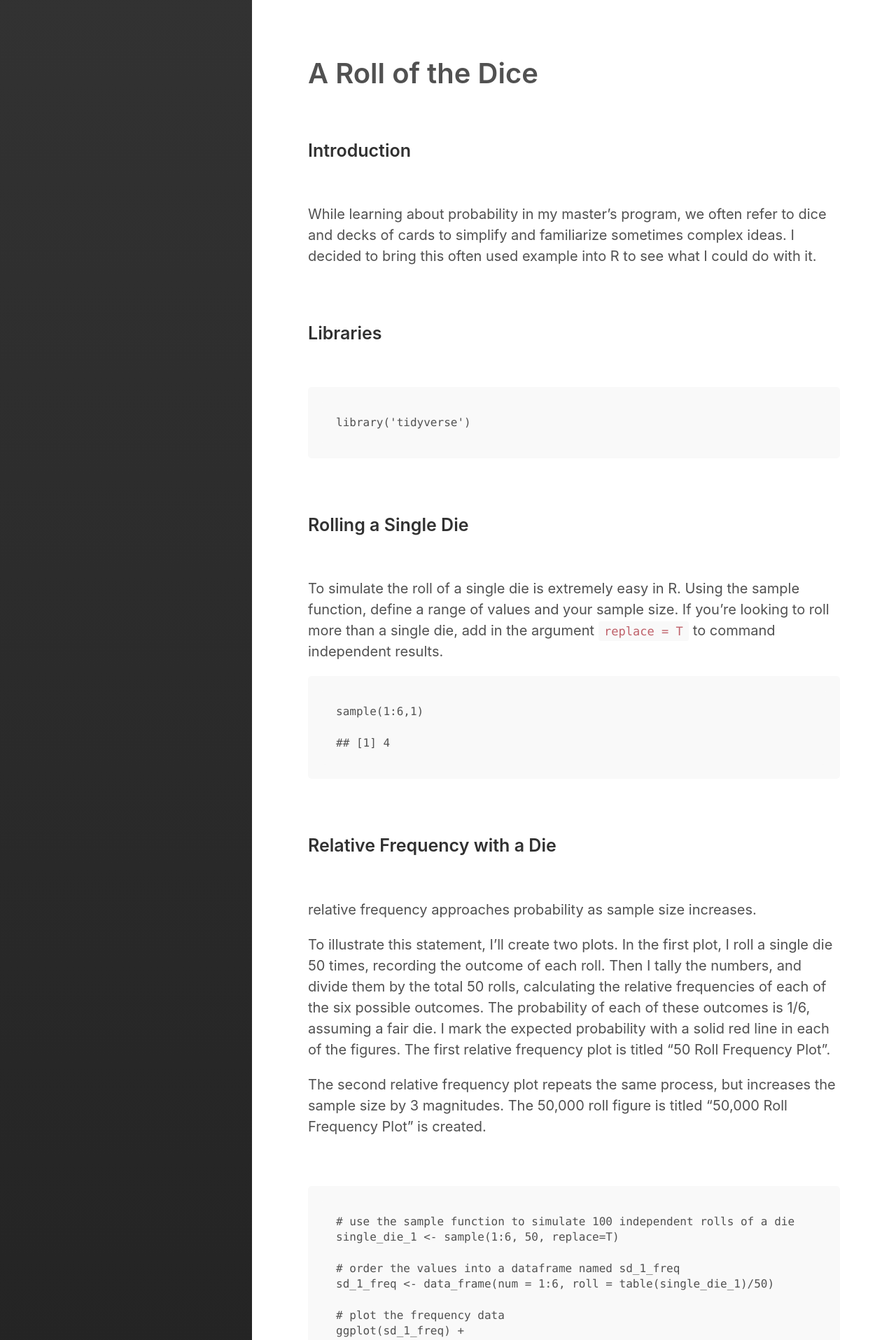
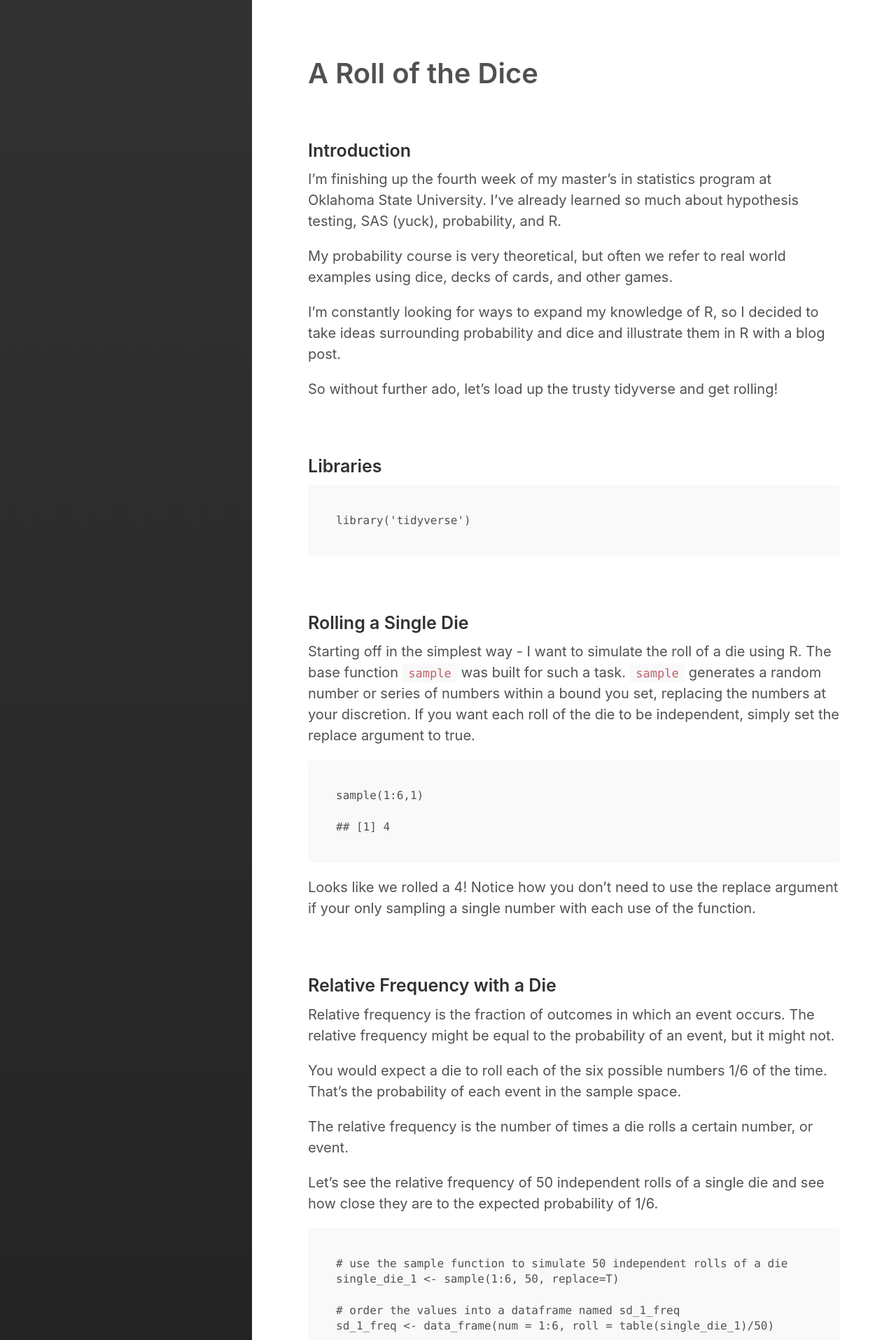
Before and after one commit to fisherra/fisherankney, a Jekyll site: the page built from _posts/2018-09-10-a-roll-of-the-dice.md, in a window 1280 px wide. Shown: the top 1915 px of the page at 70% size. Built offline with Jekyll 4.4.1, drawn with Linux system fonts in a browser that asks for light colours; some of the changed text lies outside the part shown.

Commit message:
expand narrative on roll_em

```diff
--- a/_posts/2018-09-10-a-roll-of-the-dice.md
+++ b/_posts/2018-09-10-a-roll-of-the-dice.md
@@ -4,7 +4,7 @@
 categories:
   - Blog
 top_tags: R
-exc: "This was rushed for my eager fans"
+exc: "Creating a function to plot the relative frequency of the results of any number of dice for any number of rolls."
 tags:
 - probability
 - simulation
@@ -16,18 +16,17 @@
 
 ### Introduction
 
-<br>
+I'm finishing up the fourth week of my master's in statistics program at Oklahoma State University. I've already learned so much about hypothesis testing, SAS (yuck), probability, and R.
 
-While learning about probability in my master's program, we often refer
-to dice and decks of cards to simplify and familiarize sometimes complex
-ideas. I decided to bring this often used example into R to see what I
-could do with it.
+My probability course is very theoretical, but often we refer to real world examples using dice, decks of cards, and other games.
+
+I'm constantly looking for ways to expand my knowledge of R, so I decided to take ideas surrounding probability and dice and illustrate them in R with a blog post.
+
+So without further ado, let's load up the trusty tidyverse and get rolling!
 
 <br>
 
 ### Libraries
-
-<br>
 
     library('tidyverse')
 
@@ -35,41 +34,29 @@
 
 ### Rolling a Single Die
 
-<br>
+Starting off in the simplest way - I want to simulate the roll of a die using R. The base function `sample` was built for such a task. `sample` generates a random number or series of numbers within a bound you set, replacing the numbers at your discretion. If you want each roll of the die to be independent, simply set the replace argument to true.
 
-To simulate the roll of a single die is extremely easy in R. Using the
-sample function, define a range of values and your sample size. If
-you're looking to roll more than a single die, add in the argument
-`replace = T` to command independent results.
 
     sample(1:6,1)
 
     ## [1] 4
 
+Looks like we rolled a 4! Notice how you don't need to use the replace argument if your only sampling a single number with each use of the function.
+
 <br>
 
 ### Relative Frequency with a Die
 
-<br>
+Relative frequency is the fraction of outcomes in which an event occurs. The relative frequency might be equal to the probability of an event, but it might not.
 
-relative frequency approaches probability as sample size increases.
+You would expect a die to roll each of the six possible numbers 1/6 of the time. That's the probability of each event in the sample space.
 
-To illustrate this statement, I'll create two plots. In the first plot,
-I roll a single die 50 times, recording the outcome of each roll. Then I
-tally the numbers, and divide them by the total 50 rolls, calculating
-the relative frequencies of each of the six possible outcomes. The
-probability of each of these outcomes is 1/6, assuming a fair die. I
-mark the expected probability with a solid red line in each of the
-figures. The first relative frequency plot is titled "50 Roll Frequency
-Plot".
+The relative frequency is the number of times a die rolls a certain number, or event.
 
-The second relative frequency plot repeats the same process, but
-increases the sample size by 3 magnitudes. The 50,000 roll figure is
-titled "50,000 Roll Frequency Plot" is created.
+Let's see the relative frequency of 50 independent rolls of a single die and see how close they are to the expected probability of 1/6.
 
-<br>
 
-    # use the sample function to simulate 100 independent rolls of a die
+    # use the sample function to simulate 50 independent rolls of a die
     single_die_1 <- sample(1:6, 50, replace=T)
 
     # order the values into a dataframe named sd_1_freq
@@ -94,7 +81,12 @@
 
 ![]({{ site.baseurl}}/images/roll_em/roll_em_1.png)
 
-<br>
+The red bar denotes the expected 1/6 or 0.166 probability of each event. Some of our relative frequency results are close to their expected probability, but most are not.
+
+Relative frequency approaches the probability as the sample size increases.
+
+To illustrate that this is true, let's increase the sample size from 50 rolls to 50,000 rolls.
+
 
     # use the sample function to simulate 50,000 independent rolls of a die
     single_die_2 <- sample(1:6, 50000, replace=T)
@@ -124,30 +116,22 @@
 
 ![]({{ site.baseurl}}/images/roll_em/roll_em_2.png)
 
+After 50,000 rolls, the relative frequency is almost exactly the expected probability. We could continue move the relative frequency closer and closer to the probability value by increasing the sample size even more. But I'll call this one
+
 <br>
 
 ### Summing Two Dice
 
-<br>
+Have you ever played the casino game Craps? In Craps, you roll two dice and sum them to determine if you've automatically won (7 or 11), lost (2, 3, or 12) or if you need to roll again.
 
-Have you ever played the casino game Craps? In Craps, you roll two die,
-and sum them to determine if you've automatically won (7 or 11), lost
-(2, 3, or 12) or some other outcome has occurred. Let's first simulate
-summing a single roll of two dice.
-
-<br>
+So let's start by rolling two dice.
 
     sum(sample(1:6,1), sample(1:6,1))
 
     ## [1] 6
 
-<br>
 
-That was easy! So let's do it 10,000 times and plot the relative
-frequency of each result! This will give us a solid idea on the
-probabilities behind each craps bet.
-
-<br>
+That was easy! Now let's do it 10,000 times and plot the relative frequency of each result! Because our sample size will be so high (10,000), the relative frequencies should be negligibly close to the probabilities of each outcome.
 
     # create empty dataframe of 10,000 values
     roll_vector <- vector("double", 10000)
@@ -186,17 +170,10 @@
 
 ### Generalizing with a Function
 
-<br>
+So we've recorded the relative frequency of one and two-die rolls, can we do it for a 100 die roll? How about a 10,000 Die roll? and What if I
+want to roll the die 67 times instead of 50, or 670,000 times instead of 50,000 times?
 
-So we've recorded the relative frequency of one and two-die rolls, can
-we do it for a 100 die roll? How about a 10,000 Die roll? and What if I
-want to roll the die 67 times instead of 50, or 670,000 times instead of
-50,000.
-
-To effectively create plots for an infinite number of inputs, we need to
-create a function. I'll call the function `roll_em`!
-
-<br>
+To efficiently create plots for any input, we need to create a function. I'll call the function `roll_em`!
 
     # Create the function "roll_em" to sum any number of dice for any number of rolls and produce a relative frequency plot as the output.
 
@@ -272,16 +249,12 @@
     # conclude roll_em function
     }
 
-<br>
 
-That's the inner workings of my new function `roll_em()`! Let's see if
-it works!!
+Now that we've made `roll_em`, let's check to see if it works!
 
 <br>
 
 ### Testing Roll 'EM!
-
-<br>
 
 A generic entry:
 
@@ -323,13 +296,14 @@
 
 <br>
 
-Roll 'EM works!
+Looks like `roll_em` works as we expect it to! It's tempting to put enormous inputs, 1 billion rolls of 100 billion dice, but you'll probably crash R doing it.
 
-What a fun little project to practice making functions and better
-visualize probabilities.
+What a fun little project to practice making functions and better visualize relative frequencies.
+
+I'm starting to work through [Hands-On Programming with R](https://d1b10bmlvqabco.cloudfront.net/attach/ighbo26t3ua52t/igp9099yy4v10/igz7vp4w5su9/OReilly_HandsOn_Programming_with_R_2014.pdf) in my free time and it looks like there are a few more casino examples coming my way. So, look forward to a blog post about playing cards and one about slot machines in the near future!
 
 <br>
 
 Until next time, <br>
 
-- Fisher
+\- Fisher
```
